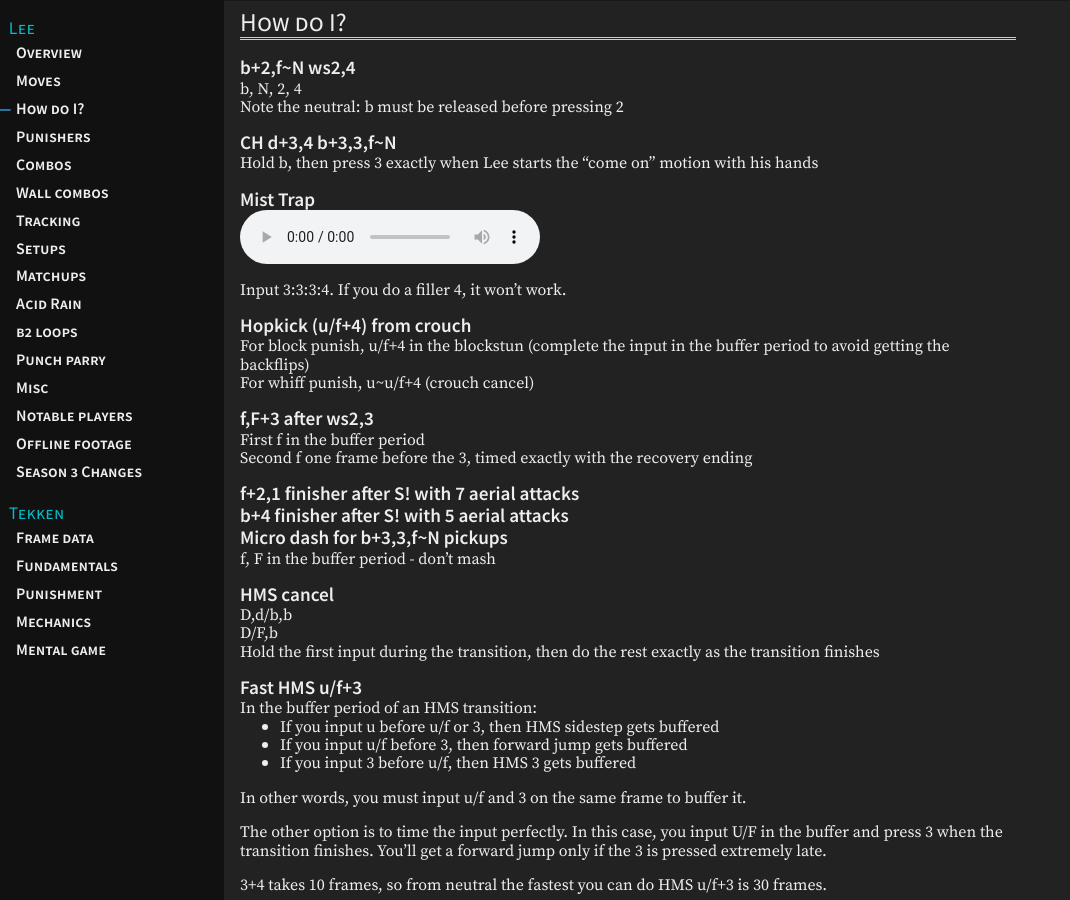
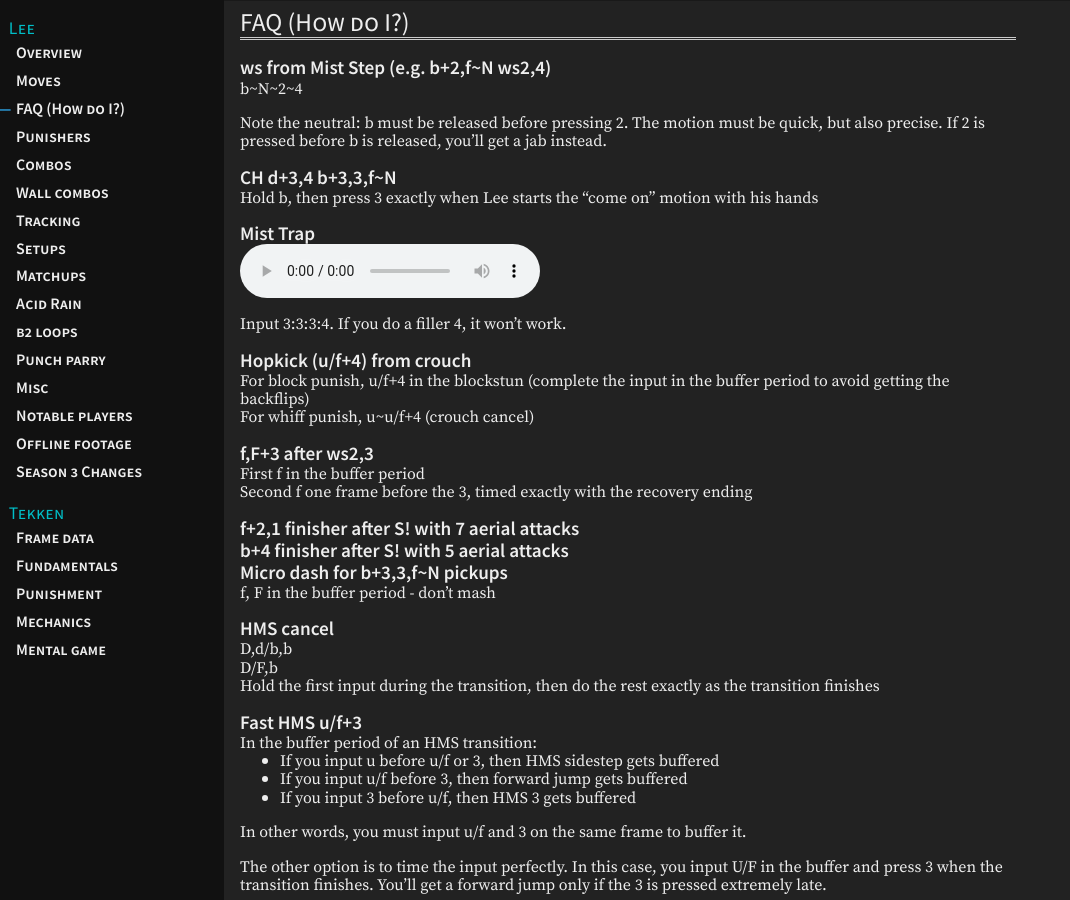
Before and after one commit to t7leeschool/t7leeschool.github.io, a Jekyll site: the page built from _pages/faq.md, in a window 1280 px wide and 900 px high. Shown: the whole window, without its empty margins (0-1070 px from the left). Built offline with Jekyll 4.4.1, drawn with Linux system fonts in a browser that asks for light colours.

Commit message:
add detail to ws from MS in FAQ

```diff
--- a/_pages/faq.md
+++ b/_pages/faq.md
@@ -1,11 +1,14 @@
 ---
-title: How do I?
+title: FAQ (How do I?)
 ---
 
-## b+2,f\~N ws2,4
+## ws from Mist Step (e.g. b+2,f\~N ws2,4)
 
-b, N, 2, 4\\
-Note the neutral: b must be released before pressing 2
+b\~N\~2\~4
+
+Note the neutral: b must be released before pressing 2. The motion must be
+quick, but also precise. If 2 is pressed before b is released, you'll get a
+jab instead.
 
 ## CH d+3,4 b+3,3,f\~N
 
```
